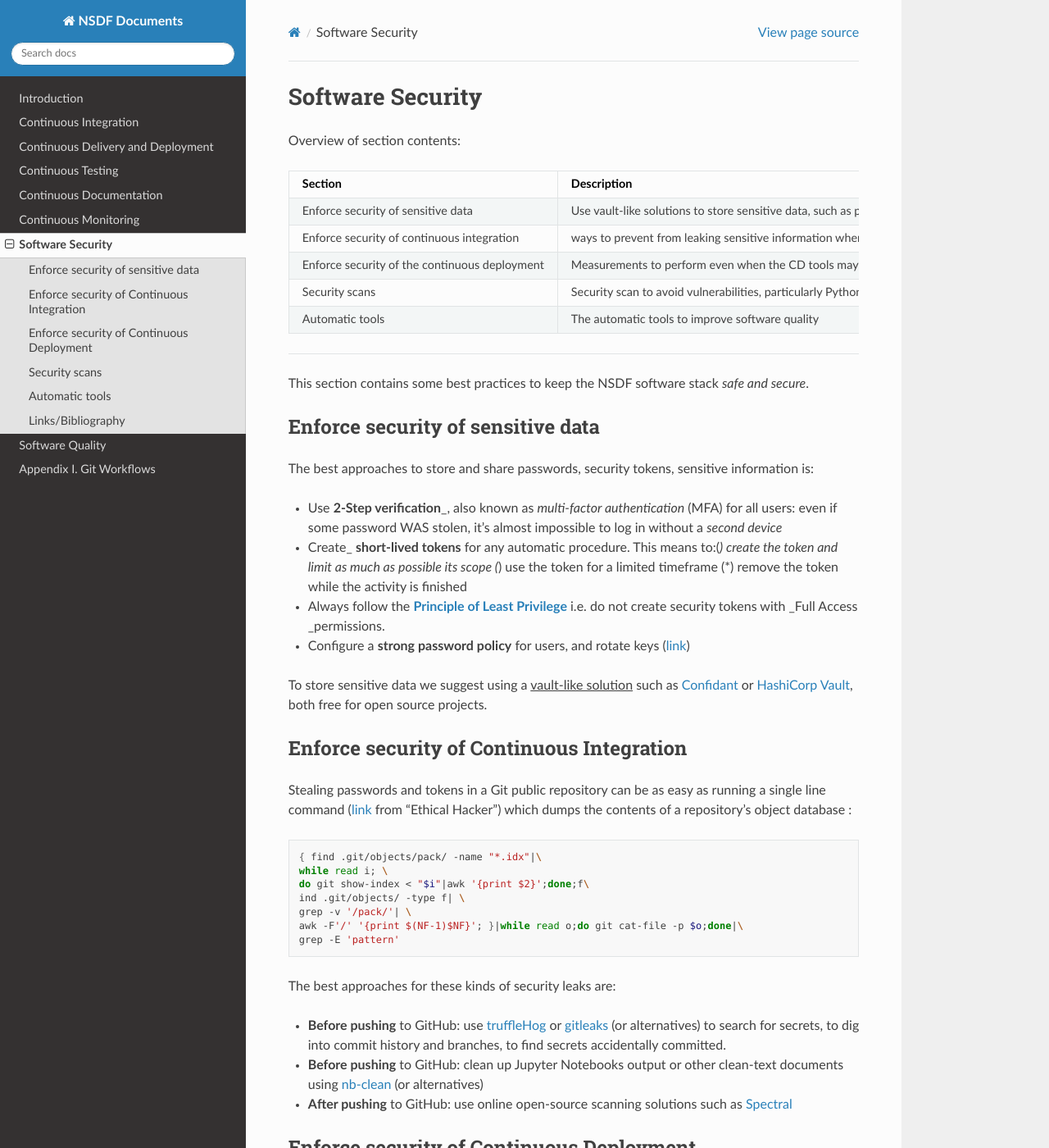
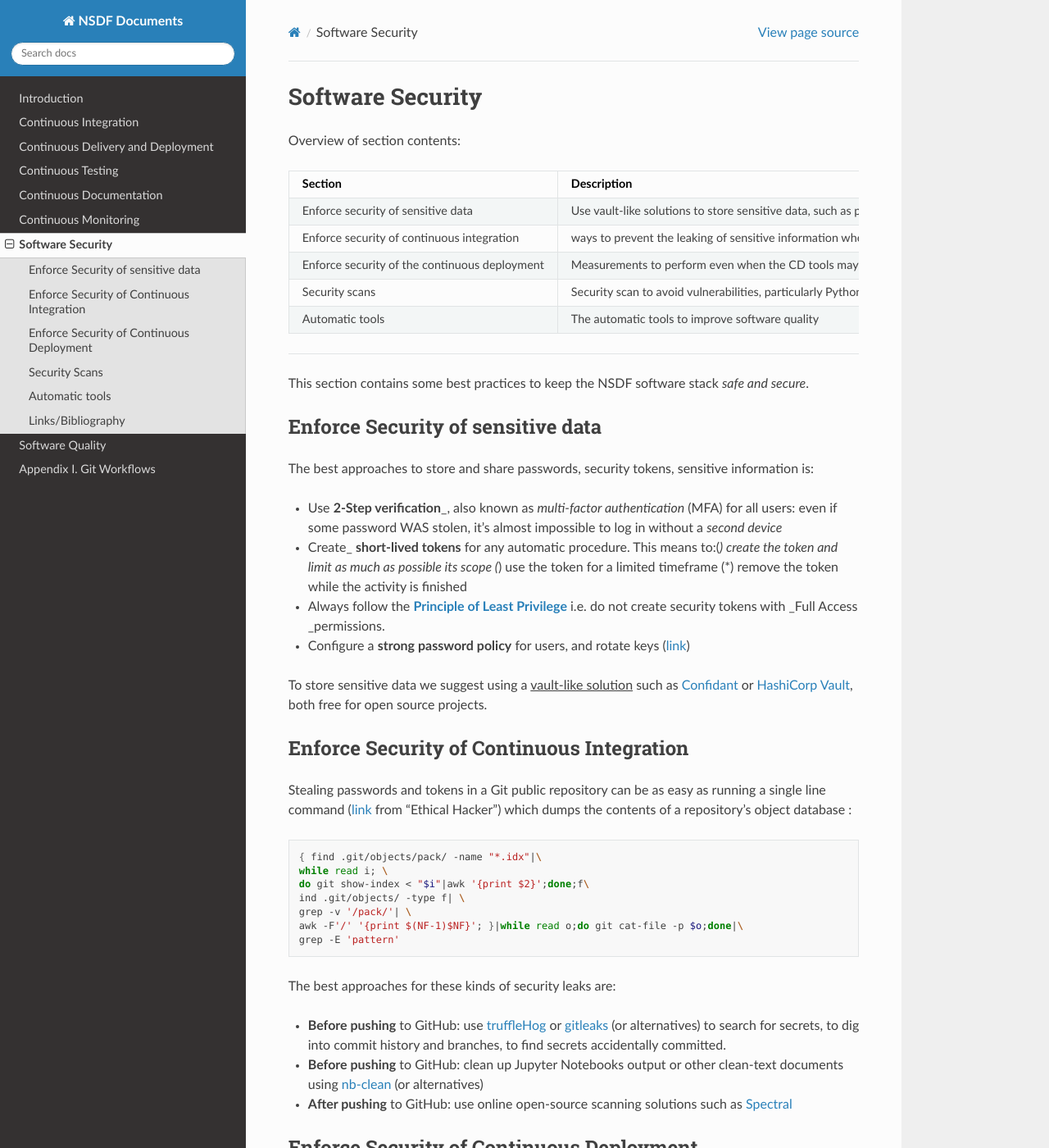
Before and after one commit to nsdf-fabric/nsdf-sdlc, a Sphinx documentation site: the page built from docs/06-Software-Security.md, in a window 1280 px wide and 1400 px high. Shown: the whole window at 82% size. Built offline with Sphinx 7.4.7 and the Read the Docs theme 2.0.0, drawn with Linux system fonts in a browser that asks for light colours; some of the changed text lies outside the part shown.

Commit message:
Minor changes and typos.

```diff
--- a/docs/06-Software-Security.md
+++ b/docs/06-Software-Security.md
@@ -5,7 +5,7 @@ Overview of section contents:
 | Section                                       | Description                                                  |
 | --------------------------------------------- | ------------------------------------------------------------ |
 | Enforce security of sensitive data            | Use vault-like solutions to store sensitive data, such as passwords, security tokens. |
-| Enforce security of continuous integration    | ways to prevent from leaking sensitive information when using Git, such as passwords, tokens. |
+| Enforce security of continuous integration    | ways to prevent the leaking of sensitive information when using Git, such as passwords, tokens. |
 | Enforce security of the continuous deployment | Measurements to perform even when the CD tools may have failed to automatically remove the credentials |
 | Security scans                                | Security scan to avoid vulnerabilities, particularly Python and Docker images |
 | Automatic tools                               | The automatic tools to improve software quality              |
@@ -16,7 +16,7 @@ This section contains some best practices to keep the NSDF software stack _safe
 
 
 
-## Enforce security of sensitive data
+## Enforce Security of sensitive data
 
 The best approaches to store and share passwords, security tokens, sensitive information is:
 
@@ -29,7 +29,7 @@ To store sensitive data we suggest using a <u>vault-like solution</u> such as [C
 
 
 
-## Enforce security of Continuous Integration
+## Enforce Security of Continuous Integration
 
 Stealing passwords and tokens in a Git public repository can be as easy as running a single line command ([link](https://twitter.com/TomNomNom/status/1133345832688857095) from "Ethical Hacker") which dumps the contents of a repository's object database :
 
@@ -51,7 +51,7 @@ The best approaches for these kinds of security leaks are:
 
 
 
-## Enforce security of Continuous Deployment
+## Enforce Security of Continuous Deployment
 
 All CD tools automatically filter secure _environment variables and tokens r_emoving them from the \_build log_ and replacing them with some _obfuscated_ text. But, once a VM is booted and tests are running, all these tools have less control over what information utilities or add-ons can print to the VM’s standard output.
 
@@ -80,7 +80,7 @@ Possible countermeasures are:
 
 
 
-## Security scans
+## Security Scans
 
 NSDF must constantly check source code for the most exploited security **weaknesses and vulnerabilities** in software including the:
 
```
Also changed, not shown: docs/00-Introduction.md (+1 -1 lines), docs/02-Continuous-Delivery-Deployment.md (+4 -6 lines), docs/03-Continuous-Testing.md (+2 -1 lines), docs/07-Software-Quality.md (+1 -1 lines).
